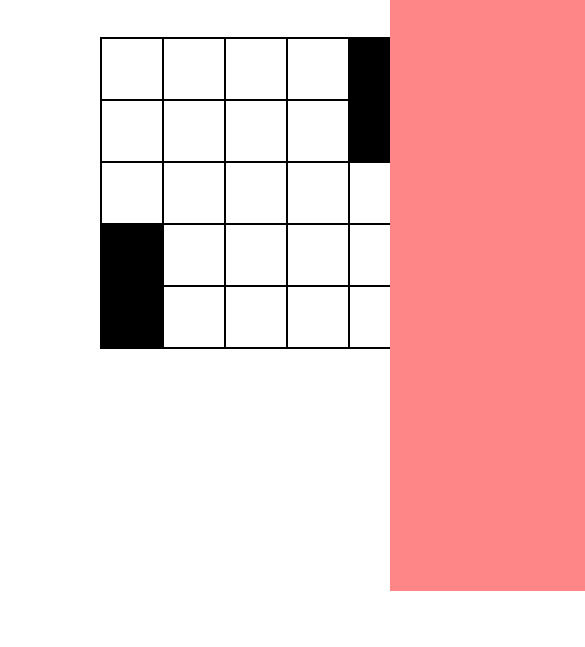
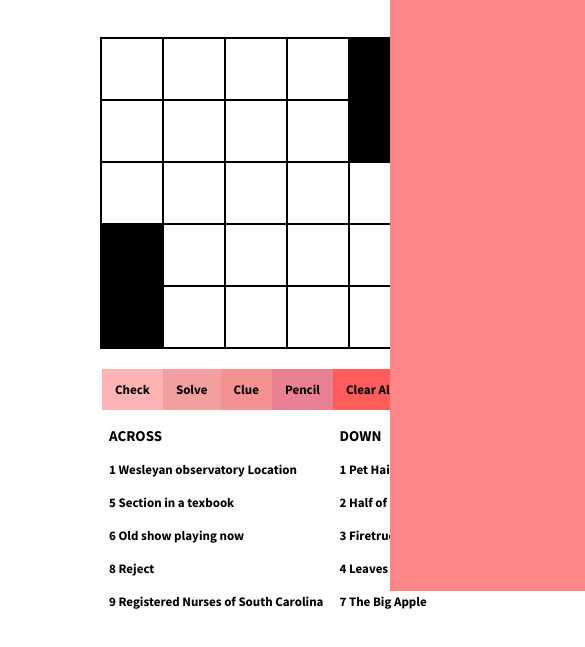
Before and after one commit to JustinCasler/WesCrossWord, a plain HTML site: page index.html in a window 390 px wide. Shown: the part 253-900 px from the top of the page, 585 px wide, since content can reach past the window. Before the commit the page ends 844 px from the top, so only its background shows below. Drawn offline with Linux system fonts and the light colour scheme; a web font is replaced by a local one.

Commit message:
semicolon

```diff
--- a/gamestyles.css
+++ b/gamestyles.css
@@ -45,9 +45,9 @@ input[type="text"]
 
 }
 #hintsTable td{
-	border: none;
+	border: 2px solid white;
 	padding: 5px;
-	transition: all .3s ease-in-out;
+	/* transition: all .3s ease-in-out; */
 }
 #hintsTable td:hover{
 	background: #b3f1ff;
@@ -359,4 +359,68 @@ nav{
 	.nav-links ul{
 	   padding: 30px;
 	}
+
+	.toolbar{
+		position: absolute;
+		flex: 1;
+		text-align: center;
+		top: 620px;
+		left: 100px;
+	}
+	.check-button{
+		background : #FFB3B3;
+		padding: 12px 13px;
+		border: none;
+	  }
+
+	  .solve-button{
+		background : #F49F9F;
+		padding: 12px 13px;
+		border: none;
+	  }
+	   .clue-button{
+		background : #F49292;
+		padding: 12px 13px;
+		border: none;
+	  }
+
+	  .clear-button{
+		background : #FF5C5C;
+		padding: 12px 13px;
+		border: none;
+	  }
+
+	 .pencil-button{
+		background : #EA8193;
+		padding: 12px 13px;
+		border: none;
+	  }
+	  #hintsTable{
+		display:flex;
+		position: absolute;
+		left: 100px;
+		top: 670px;
+		font-size: 13px;
+		font-family : Source Sans Pro;
+		font-weight : bold;
+		color : #000000;
+		padding-bottom: 50px;
+
+
+	}
+
+
+	#hintsTable td{
+		flex-basis: 33.33%;
+		border: 2px solid white;
+		/* transition: all .3s ease-in-out; */
+	}
+
+
+
+
+
+
+
+
   }
```
